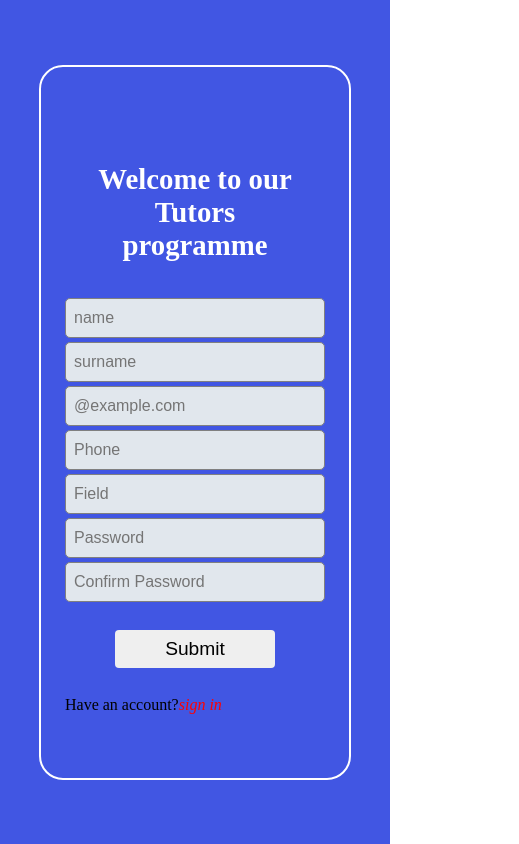
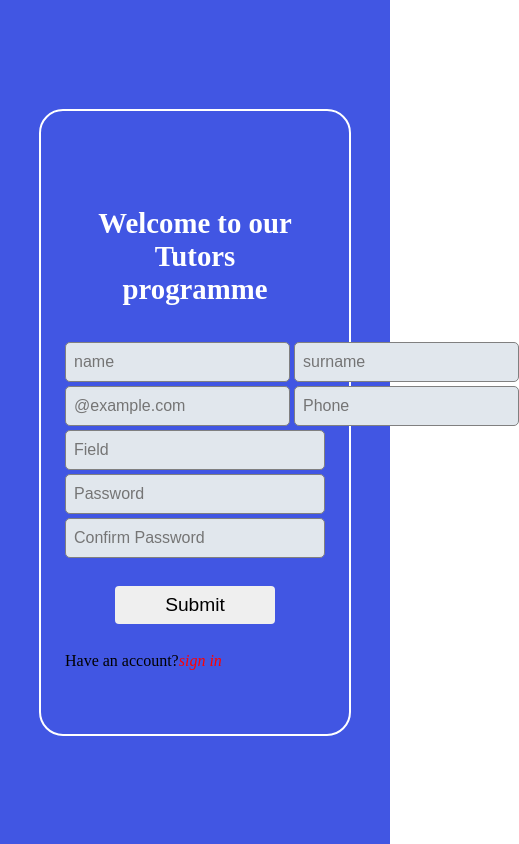
Before and after one commit to Chinweike99/skillUp_model, a React (Create React App) app in the folder client/: page /coach in a window 390 px wide. Shown: the whole page, 519 px wide, since content can reach past the window. Built offline with nearby package versions, Linux system fonts and the light colour scheme.

Commit message:
updated coach form

```diff
--- a/client/src/Auth/Register/CoachRegistration/CoachRegistration.css
+++ b/client/src/Auth/Register/CoachRegistration/CoachRegistration.css
@@ -83,12 +83,15 @@ form button{
     cursor: pointer;
 }
 
-@media screen and (max-width: 500px) {
-    .studentRegCon form{
-        width: 80%;
-    }
+@media screen and (max-width: 700) {
     .coachReg{
         display: flex;
         flex-direction: column;
     }
 }
+
+@media screen and (max-width: 500px) {
+    .studentRegCon form{
+        width: 80%;
+    }
+}
--- a/client/src/Components/Home/Hero/Hero.css
+++ b/client/src/Components/Home/Hero/Hero.css
@@ -1,6 +1,3 @@
-.hero{
-    /* max-height: 70%; */
-}
 
 .heroContainer{
     position: relative;
```
